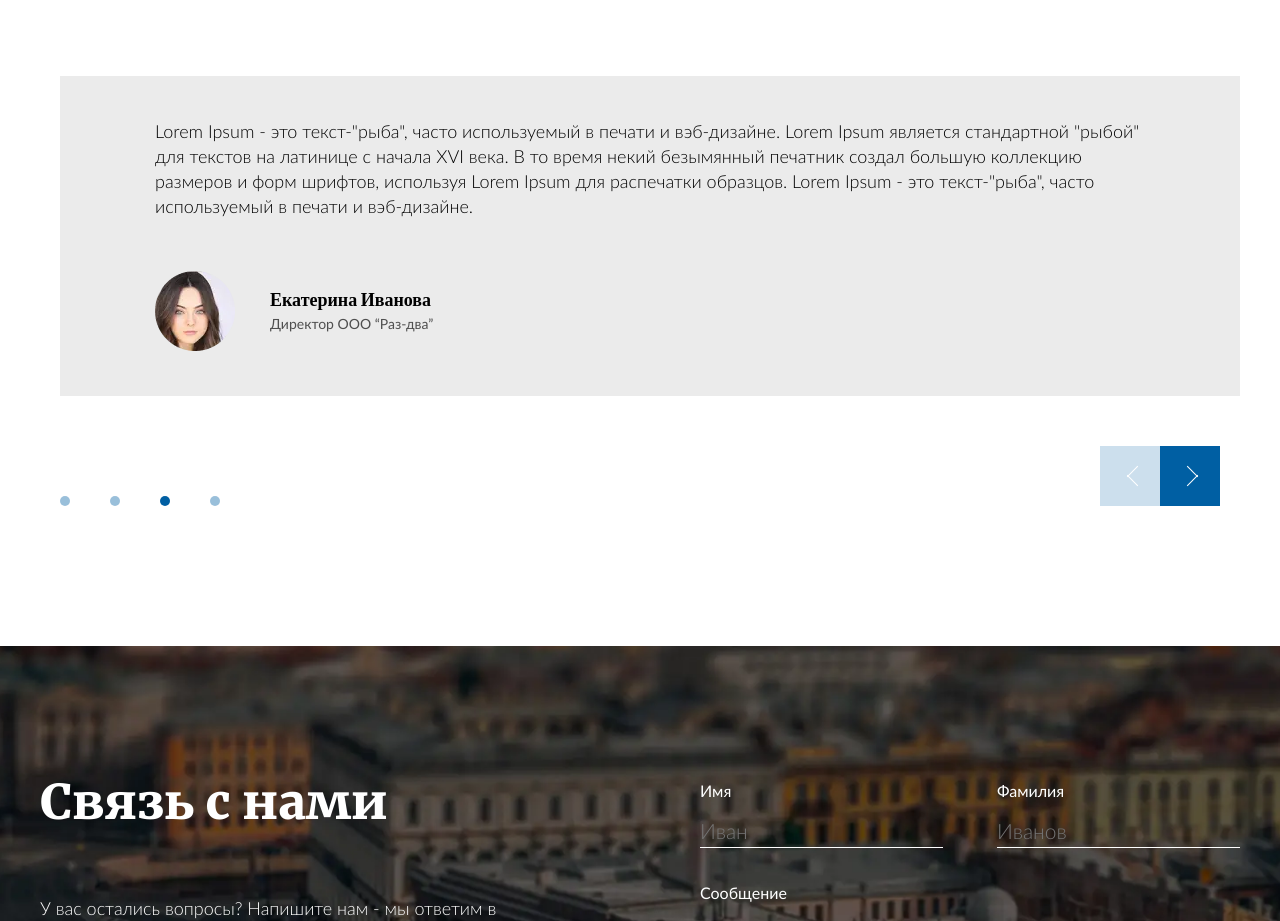
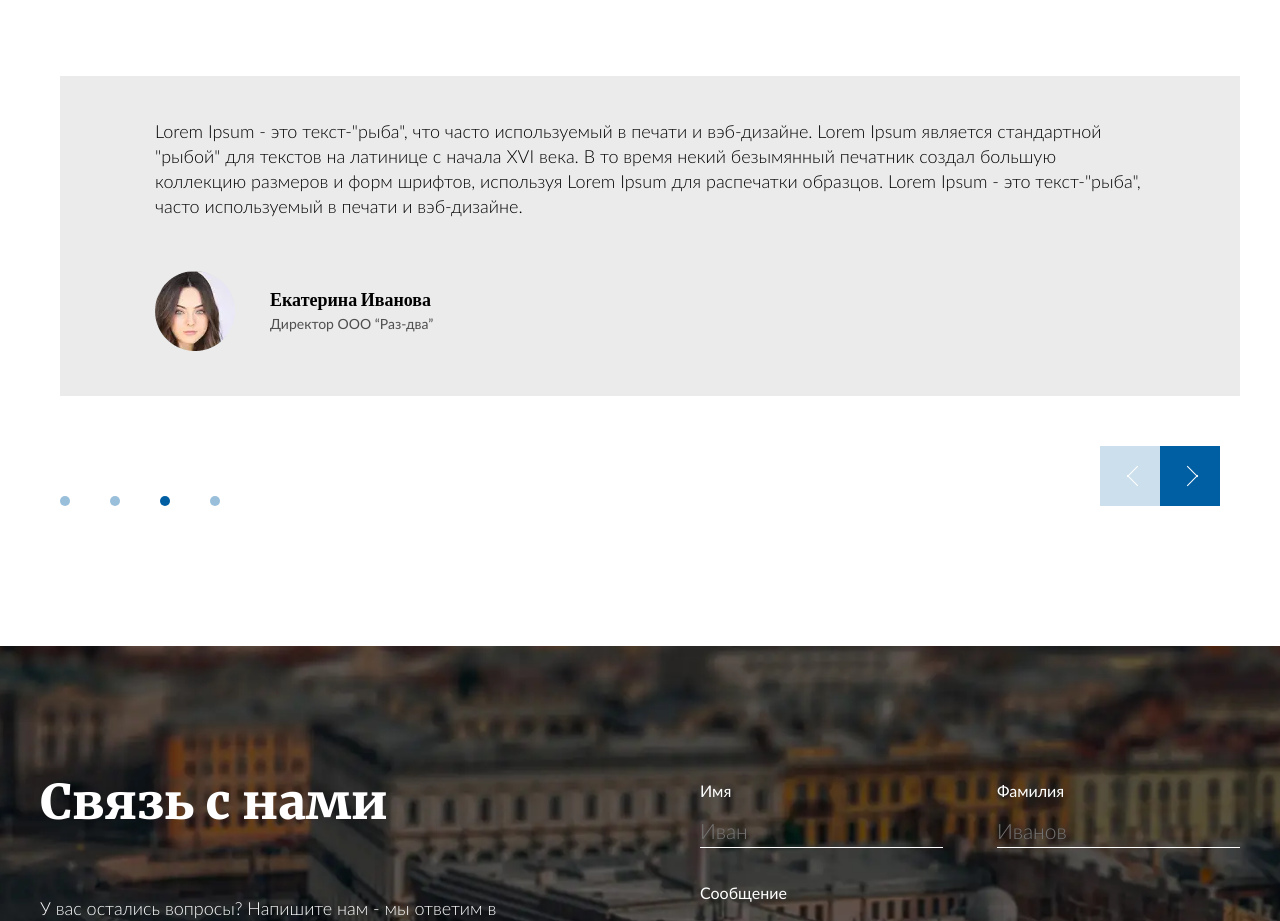
Before and after one commit to consol-ua/BuhOne, a plain HTML site: page index.html in a window 1280 px wide. Shown: the part 3760-4681 px from the top of the page. Drawn offline with Linux system fonts and the light colour scheme; files whose address does not match are found by name; a web font is replaced by a local one.

Commit message:
Update index.html

```diff
--- a/index.html
+++ b/index.html
@@ -182,7 +182,7 @@
             <h2 class="reviews__title">Отзывы</h2>
             <div class="reviews__subtitle">Ваши благодарности</div>
             <div class="reviews__message">
-                <div class="message__text">Lorem Ipsum - это текст-"рыба", часто используемый в печати и вэб-дизайне.
+                <div class="message__text">Lorem Ipsum - это текст-"рыба", что часто используемый в печати и вэб-дизайне.
                     Lorem Ipsum является стандартной "рыбой" для
                     текстов на латинице с начала XVI века. В то время некий безымянный печатник создал большую коллекцию
                     размеров и форм
```
